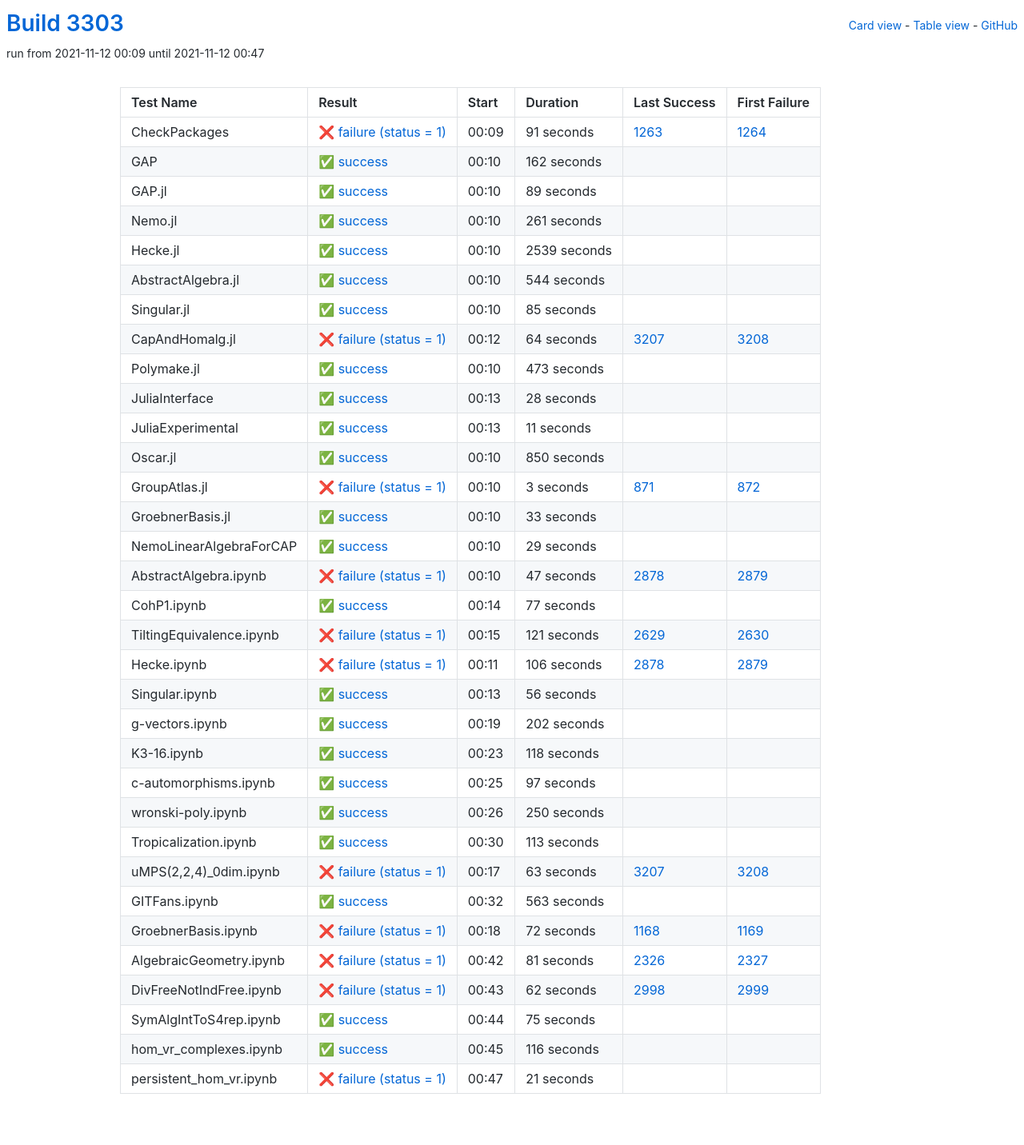
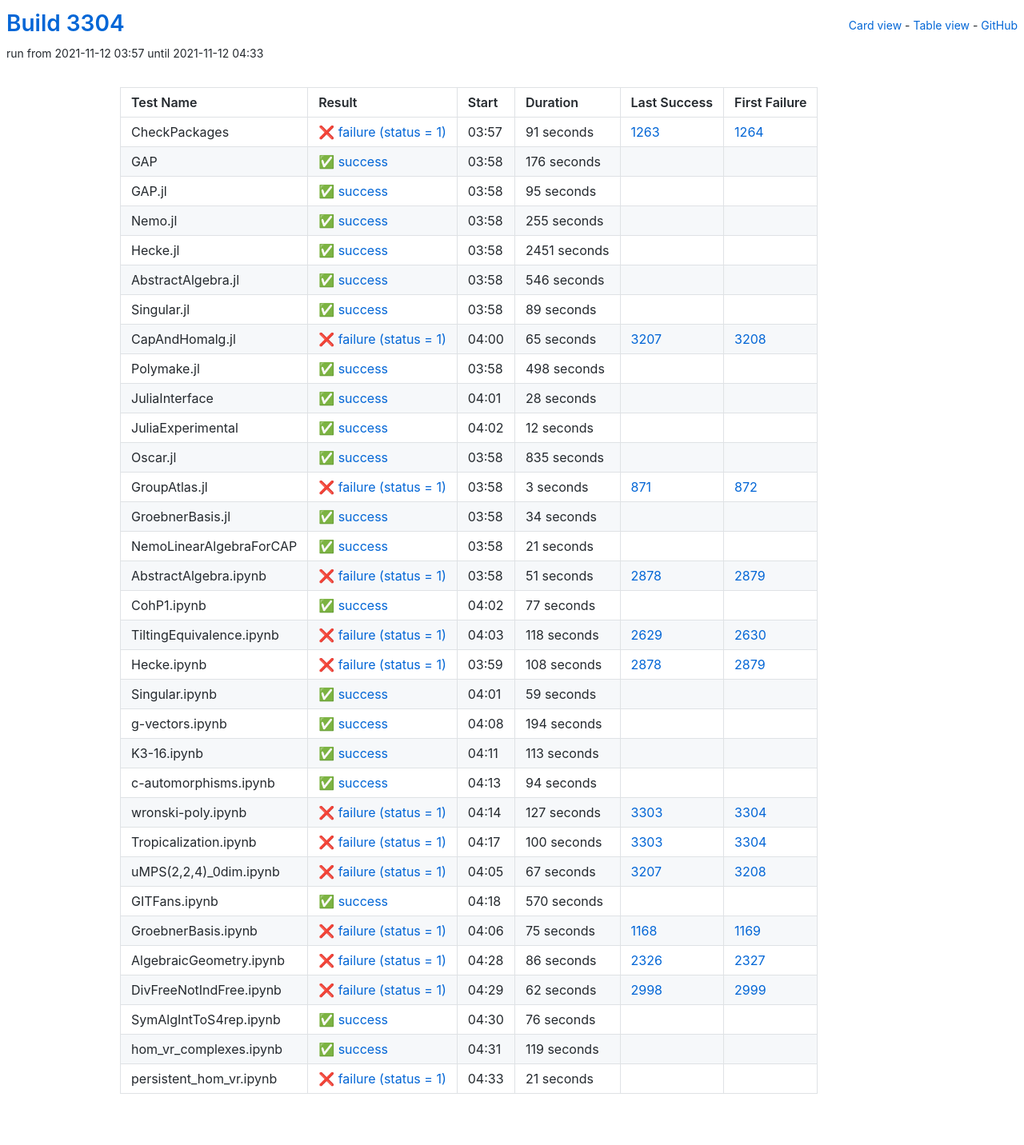
Before and after one commit to oscar-system/oscar-ci-status-stable, a Jekyll site: the page built from table.html, in a window 1280 px wide. Shown: the whole page at 80% size. Built offline with Jekyll 4.4.1, drawn with Linux system fonts in a browser that asks for light colours.

Commit message:
Build #3304

```diff
--- a/_data/ci.yml
+++ b/_data/ci.yml
@@ -1,6 +1,6 @@
 ---
-build: 3303
-build_url: https://oscarci.mathematik.uni-kl.de/job/oscar-stable/3303/
+build: 3304
+build_url: https://oscarci.mathematik.uni-kl.de/job/oscar-stable/3304/
 job: oscar-stable
 organization: oscar-system
 repo: oscar-ci-status-stable
@@ -8,8 +8,8 @@ repourl: https://github.com/oscar-system/oscar-ci-status-stable
 tests:
 - name: CheckPackages
   id: checkpackages
-  log: https://oscarci.mathematik.uni-kl.de/job/oscar-stable/3303/artifact/logs/build-3303/CheckPackages.log
-  start: 2021-11-12 00:09
+  log: https://oscarci.mathematik.uni-kl.de/job/oscar-stable/3304/artifact/logs/build-3304/CheckPackages.log
+  start: 2021-11-12 03:57
   success: false
   exitcode: 1
   status: failure
@@ -20,20 +20,68 @@ tests:
   first_failure_url: https://oscarci.mathematik.uni-kl.de/job/oscar-stable/1264/
 - name: GAP
   id: gap
-  log: https://oscarci.mathematik.uni-kl.de/job/oscar-stable/3303/artifact/logs/build-3303/GAP.log
-  start: 2021-11-12 00:10
+  log: https://oscarci.mathematik.uni-kl.de/job/oscar-stable/3304/artifact/logs/build-3304/GAP.log
+  start: 2021-11-12 03:58
   success: true
   exitcode: 0
   status: success
-  duration: 162
+  duration: 176
   last_success: false
   last_success_url:
   first_failure: false
   first_failure_url:
 - name: GAP.jl
   id: gap-jl
-  log: https://oscarci.mathematik.uni-kl.de/job/oscar-stable/3303/artifact/logs/build-3303/GAP.jl.log
-  start: 2021-11-12 00:10
+  log: https://oscarci.mathematik.uni-kl.de/job/oscar-stable/3304/artifact/logs/build-3304/GAP.jl.log
+  start: 2021-11-12 03:58
+  success: true
+  exitcode: 0
+  status: success
+  duration: 95
+  last_success: false
+  last_success_url:
+  first_failure: false
+  first_failure_url:
+- name: Nemo.jl
+  id: nemo-jl
+  log: https://oscarci.mathematik.uni-kl.de/job/oscar-stable/3304/artifact/logs/build-3304/Nemo.jl.log
+  start: 2021-11-12 03:58
+  success: true
+  exitcode: 0
+  status: success
+  duration: 255
+  last_success: false
+  last_success_url:
+  first_failure: false
+  first_failure_url:
+- name: Hecke.jl
+  id: hecke-jl
+  log: https://oscarci.mathematik.uni-kl.de/job/oscar-stable/3304/artifact/logs/build-3304/Hecke.jl.log
+  start: 2021-11-12 03:58
+  success: true
+  exitcode: 0
+  status: success
+  duration: 2451
+  last_success: false
+  last_success_url:
+  first_failure: false
+  first_failure_url:
+- name: AbstractAlgebra.jl
+  id: abstractalgebra-jl
+  log: https://oscarci.mathematik.uni-kl.de/job/oscar-stable/3304/artifact/logs/build-3304/AbstractAlgebra.jl.log
+  start: 2021-11-12 03:58
+  success: true
+  exitcode: 0
+  status: success
+  duration: 546
+  last_success: false
+  last_success_url:
+  first_failure: false
+  first_failure_url:
+- name: Singular.jl
+  id: singular-jl
+  log: https://oscarci.mathematik.uni-kl.de/job/oscar-stable/3304/artifact/logs/build-3304/Singular.jl.log
+  start: 2021-11-12 03:58
   success: true
   exitcode: 0
   status: success
@@ -42,82 +90,34 @@ tests:
   last_success_url:
   first_failure: false
   first_failure_url:
-- name: Nemo.jl
-  id: nemo-jl
-  log: https://oscarci.mathematik.uni-kl.de/job/oscar-stable/3303/artifact/logs/build-3303/Nemo.jl.log
-  start: 2021-11-12 00:10
-  success: true
-  exitcode: 0
-  status: success
-  duration: 261
-  last_success: false
-  last_success_url:
-  first_failure: false
-  first_failure_url:
-- name: Hecke.jl
-  id: hecke-jl
-  log: https://oscarci.mathematik.uni-kl.de/job/oscar-stable/3303/artifact/logs/build-3303/Hecke.jl.log
-  start: 2021-11-12 00:10
-  success: true
-  exitcode: 0
-  status: success
-  duration: 2539
-  last_success: false
-  last_success_url:
-  first_failure: false
-  first_failure_url:
-- name: AbstractAlgebra.jl
-  id: abstractalgebra-jl
-  log: https://oscarci.mathematik.uni-kl.de/job/oscar-stable/3303/artifact/logs/build-3303/AbstractAlgebra.jl.log
-  start: 2021-11-12 00:10
-  success: true
-  exitcode: 0
-  status: success
-  duration: 544
-  last_success: false
-  last_success_url:
-  first_failure: false
-  first_failure_url:
-- name: Singular.jl
-  id: singular-jl
-  log: https://oscarci.mathematik.uni-kl.de/job/oscar-stable/3303/artifact/logs/build-3303/Singular.jl.log
-  start: 2021-11-12 00:10
-  success: true
-  exitcode: 0
-  status: success
-  duration: 85
-  last_success: false
-  last_success_url:
-  first_failure: false
-  first_failure_url:
 - name: CapAndHomalg.jl
   id: capandhomalg-jl
-  log: https://oscarci.mathematik.uni-kl.de/job/oscar-stable/3303/artifact/logs/build-3303/CapAndHomalg.jl.log
-  start: 2021-11-12 00:12
+  log: https://oscarci.mathematik.uni-kl.de/job/oscar-stable/3304/artifact/logs/build-3304/CapAndHomalg.jl.log
+  start: 2021-11-12 04:00
   success: false
   exitcode: 1
   status: failure
-  duration: 64
+  duration: 65
   last_success: 3207
   last_success_url: https://oscarci.mathematik.uni-kl.de/job/oscar-stable/3207/
   first_failure: 3208
   first_failure_url: https://oscarci.mathematik.uni-kl.de/job/oscar-stable/3208/
 - name: Polymake.jl
   id: polymake-jl
-  log: https://oscarci.mathematik.uni-kl.de/job/oscar-stable/3303/artifact/logs/build-3303/Polymake.jl.log
-  start: 2021-11-12 00:10
+  log: https://oscarci.mathematik.uni-kl.de/job/oscar-stable/3304/artifact/logs/build-3304/Polymake.jl.log
+  start: 2021-11-12 03:58
   success: true
   exitcode: 0
   status: success
-  duration: 473
+  duration: 498
   last_success: false
   last_success_url:
   first_failure: false
   first_failure_url:
 - name: JuliaInterface
   id: juliainterface
-  log: https://oscarci.mathematik.uni-kl.de/job/oscar-stable/3303/artifact/logs/build-3303/JuliaInterface.log
-  start: 2021-11-12 00:13
+  log: https://oscarci.mathematik.uni-kl.de/job/oscar-stable/3304/artifact/logs/build-3304/JuliaInterface.log
+  start: 2021-11-12 04:01
   success: true
   exitcode: 0
   status: success
@@ -128,32 +128,32 @@ tests:
   first_failure_url:
 - name: JuliaExperimental
   id: juliaexperimental
-  log: https://oscarci.mathematik.uni-kl.de/job/oscar-stable/3303/artifact/logs/build-3303/JuliaExperimental.log
-  start: 2021-11-12 00:13
+  log: https://oscarci.mathematik.uni-kl.de/job/oscar-stable/3304/artifact/logs/build-3304/JuliaExperimental.log
+  start: 2021-11-12 04:02
   success: true
   exitcode: 0
   status: success
-  duration: 11
+  duration: 12
   last_success: false
   last_success_url:
   first_failure: false
   first_failure_url:
 - name: Oscar.jl
   id: oscar-jl
-  log: https://oscarci.mathematik.uni-kl.de/job/oscar-stable/3303/artifact/logs/build-3303/Oscar.jl.log
-  start: 2021-11-12 00:10
+  log: https://oscarci.mathematik.uni-kl.de/job/oscar-stable/3304/artifact/logs/build-3304/Oscar.jl.log
+  start: 2021-11-12 03:58
   success: true
   exitcode: 0
   status: success
-  duration: 850
+  duration: 835
   last_success: false
   last_success_url:
   first_failure: false
   first_failure_url:
 - name: GroupAtlas.jl
   id: groupatlas-jl
-  log: https://oscarci.mathematik.uni-kl.de/job/oscar-stable/3303/artifact/logs/build-3303/GroupAtlas.jl.log
-  start: 2021-11-12 00:10
+  log: https://oscarci.mathematik.uni-kl.de/job/oscar-stable/3304/artifact/logs/build-3304/GroupAtlas.jl.log
+  start: 2021-11-12 03:58
   success: false
   exitcode: 1
   status: failure
@@ -164,44 +164,44 @@ tests:
   first_failure_url: https://oscarci.mathematik.uni-kl.de/job/oscar-stable/872/
 - name: GroebnerBasis.jl
   id: groebnerbasis-jl
-  log: https://oscarci.mathematik.uni-kl.de/job/oscar-stable/3303/artifact/logs/build-3303/GroebnerBasis.jl.log
-  start: 2021-11-12 00:10
+  log: https://oscarci.mathematik.uni-kl.de/job/oscar-stable/3304/artifact/logs/build-3304/GroebnerBasis.jl.log
+  start: 2021-11-12 03:58
   success: true
   exitcode: 0
   status: success
-  duration: 33
+  duration: 34
   last_success: false
   last_success_url:
   first_failure: false
   first_failure_url:
 - name: NemoLinearAlgebraForCAP
   id: nemolinearalgebraforcap
-  log: https://oscarci.mathematik.uni-kl.de/job/oscar-stable/3303/artifact/logs/build-3303/NemoLinearAlgebraForCAP.log
-  start: 2021-11-12 00:10
+  log: https://oscarci.mathematik.uni-kl.de/job/oscar-stable/3304/artifact/logs/build-3304/NemoLinearAlgebraForCAP.log
+  start: 2021-11-12 03:58
   success: true
   exitcode: 0
   status: success
-  duration: 29
+  duration: 21
   last_success: false
   last_success_url:
   first_failure: false
   first_failure_url:
 - name: AbstractAlgebra.ipynb
   id: abstractalgebra-ipynb
-  log: https://oscarci.mathematik.uni-kl.de/job/oscar-stable/3303/artifact/logs/build-3303/AbstractAlgebra.ipynb.log
-  start: 2021-11-12 00:10
+  log: https://oscarci.mathematik.uni-kl.de/job/oscar-stable/3304/artifact/logs/build-3304/AbstractAlgebra.ipynb.log
+  start: 2021-11-12 03:58
   success: false
   exitcode: 1
   status: failure
-  duration: 47
+  duration: 51
   last_success: 2878
   last_success_url: https://oscarci.mathematik.uni-kl.de/job/oscar-stable/2878/
   first_failure: 2879
   first_failure_url: https://oscarci.mathematik.uni-kl.de/job/oscar-stable/2879/
 - name: CohP1.ipynb
   id: cohp1-ipynb
-  log: https://oscarci.mathematik.uni-kl.de/job/oscar-stable/3303/artifact/logs/build-3303/CohP1.ipynb.log
-  start: 2021-11-12 00:14
+  log: https://oscarci.mathematik.uni-kl.de/job/oscar-stable/3304/artifact/logs/build-3304/CohP1.ipynb.log
+  start: 2021-11-12 04:02
   success: true
   exitcode: 0
   status: success
@@ -212,92 +212,56 @@ tests:
   first_failure_url:
 - name: TiltingEquivalence.ipynb
   id: tiltingequivalence-ipynb
-  log: https://oscarci.mathematik.uni-kl.de/job/oscar-stable/3303/artifact/logs/build-3303/TiltingEquivalence.ipynb.log
-  start: 2021-11-12 00:15
+  log: https://oscarci.mathematik.uni-kl.de/job/oscar-stable/3304/artifact/logs/build-3304/TiltingEquivalence.ipynb.log
+  start: 2021-11-12 04:03
   success: false
   exitcode: 1
   status: failure
-  duration: 121
+  duration: 118
   last_success: 2629
   last_success_url: https://oscarci.mathematik.uni-kl.de/job/oscar-stable/2629/
   first_failure: 2630
   first_failure_url: https://oscarci.mathematik.uni-kl.de/job/oscar-stable/2630/
 - name: Hecke.ipynb
   id: hecke-ipynb
-  log: https://oscarci.mathematik.uni-kl.de/job/oscar-stable/3303/artifact/logs/build-3303/Hecke.ipynb.log
-  start: 2021-11-12 00:11
+  log: https://oscarci.mathematik.uni-kl.de/job/oscar-stable/3304/artifact/logs/build-3304/Hecke.ipynb.log
+  start: 2021-11-12 03:59
   success: false
   exitcode: 1
   status: failure
-  duration: 106
+  duration: 108
   last_success: 2878
   last_success_url: https://oscarci.mathematik.uni-kl.de/job/oscar-stable/2878/
   first_failure: 2879
   first_failure_url: https://oscarci.mathematik.uni-kl.de/job/oscar-stable/2879/
 - name: Singular.ipynb
   id: singular-ipynb
-  log: https://oscarci.mathematik.uni-kl.de/job/oscar-stable/3303/artifact/logs/build-3303/Singular.ipynb.log
-  start: 2021-11-12 00:13
+  log: https://oscarci.mathematik.uni-kl.de/job/oscar-stable/3304/artifact/logs/build-3304/Singular.ipynb.log
+  start: 2021-11-12 04:01
   success: true
   exitcode: 0
   status: success
-  duration: 56
+  duration: 59
   last_success: false
   last_success_url:
   first_failure: false
   first_failure_url:
 - name: g-vectors.ipynb
   id: g-vectors-ipynb
-  log: https://oscarci.mathematik.uni-kl.de/job/oscar-stable/3303/artifact/logs/build-3303/g-vectors.ipynb.log
-  start: 2021-11-12 00:19
+  log: https://oscarci.mathematik.uni-kl.de/job/oscar-stable/3304/artifact/logs/build-3304/g-vectors.ipynb.log
+  start: 2021-11-12 04:08
   success: true
   exitcode: 0
   status: success
-  duration: 202
+  duration: 194
   last_success: false
   last_success_url:
   first_failure: false
   first_failure_url:
 - name: K3-16.ipynb
   id: k3-16-ipynb
-  log: https://oscarci.mathematik.uni-kl.de/job/oscar-stable/3303/artifact/logs/build-3303/K3-16.ipynb.log
-  start: 2021-11-12 00:23
-  success: true
-  exitcode: 0
-  status: success
-  duration: 118
-  last_success: false
-  last_success_url:
-  first_failure: false
-  first_failure_url:
-- name: c-automorphisms.ipynb
-  id: c-automorphisms-ipynb
-  log: https://oscarci.mathematik.uni-kl.de/job/oscar-stable/3303/artifact/logs/build-3303/c-automorphisms.ipynb.log
-  start: 2021-11-12 00:25
-  success: true
-  exitcode: 0
-  status: success
-  duration: 97
-  last_success: false
-  last_success_url:
-  first_failure: false
-  first_failure_url:
-- name: wronski-poly.ipynb
-  id: wronski-poly-ipynb
-  log: https://oscarci.mathematik.uni-kl.de/job/oscar-stable/3303/artifact/logs/build-3303/wronski-poly.ipynb.log
-  start: 2021-11-12 00:26
-  success: true
-  exitcode: 0
-  status: success
-  duration: 250
-  last_success: false
-  last_success_url:
-  first_failure: false
-  first_failure_url:
-- name: Tropicalization.ipynb
-  id: tropicalization-ipynb
-  log: https://oscarci.mathematik.uni-kl.de/job/oscar-stable/3303/artifact/logs/build-3303/Tropicalization.ipynb.log
-  start: 2021-11-12 00:30
+  log: https://oscarci.mathematik.uni-kl.de/job/oscar-stable/3304/artifact/logs/build-3304/K3-16.ipynb.log
+  start: 2021-11-12 04:11
   success: true
   exitcode: 0
   status: success
@@ -306,58 +270,94 @@ tests:
   last_success_url:
   first_failure: false
   first_failure_url:
-- name: uMPS(2,2,4)_0dim.ipynb
-  id: umps-2-2-4-0dim-ipynb
-  log: https://oscarci.mathematik.uni-kl.de/job/oscar-stable/3303/artifact/logs/build-3303/uMPS-2-2-4-_0dim.ipynb.log
-  start: 2021-11-12 00:17
+- name: c-automorphisms.ipynb
+  id: c-automorphisms-ipynb
+  log: https://oscarci.mathematik.uni-kl.de/job/oscar-stable/3304/artifact/logs/build-3304/c-automorphisms.ipynb.log
+  start: 2021-11-12 04:13
+  success: true
+  exitcode: 0
+  status: success
+  duration: 94
+  last_success: false
+  last_success_url:
+  first_failure: false
+  first_failure_url:
+- name: wronski-poly.ipynb
+  id: wronski-poly-ipynb
+  log: https://oscarci.mathematik.uni-kl.de/job/oscar-stable/3304/artifact/logs/build-3304/wronski-poly.ipynb.log
+  start: 2021-11-12 04:14
   success: false
   exitcode: 1
   status: failure
-  duration: 63
+  duration: 127
+  last_success: 3303
+  last_success_url: https://oscarci.mathematik.uni-kl.de/job/oscar-stable/3303/
+  first_failure: 3304
+  first_failure_url: https://oscarci.mathematik.uni-kl.de/job/oscar-stable/3304/
+- name: Tropicalization.ipynb
+  id: tropicalization-ipynb
+  log: https://oscarci.mathematik.uni-kl.de/job/oscar-stable/3304/artifact/logs/build-3304/Tropicalization.ipynb.log
+  start: 2021-11-12 04:17
+  success: false
+  exitcode: 1
+  status: failure
+  duration: 100
+  last_success: 3303
+  last_success_url: https://oscarci.mathematik.uni-kl.de/job/oscar-stable/3303/
+  first_failure: 3304
+  first_failure_url: https://oscarci.mathematik.uni-kl.de/job/oscar-stable/3304/
+- name: uMPS(2,2,4)_0dim.ipynb
+  id: umps-2-2-4-0dim-ipynb
+  log: https://oscarci.mathematik.uni-kl.de/job/oscar-stable/3304/artifact/logs/build-3304/uMPS-2-2-4-_0dim.ipynb.log
+  start: 2021-11-12 04:05
+  success: false
+  exitcode: 1
+  status: failure
+  duration: 67
   last_success: 3207
   last_success_url: https://oscarci.mathematik.uni-kl.de/job/oscar-stable/3207/
   first_failure: 3208
   first_failure_url: https://oscarci.mathematik.uni-kl.de/job/oscar-stable/3208/
 - name: GITFans.ipynb
   id: gitfans-ipynb
-  log: https://oscarci.mathematik.uni-kl.de/job/oscar-stable/3303/artifact/logs/build-3303/GITFans.ipynb.log
-  start: 2021-11-12 00:32
+  log: https://oscarci.mathematik.uni-kl.de/job/oscar-stable/3304/artifact/logs/build-3304/GITFans.ipynb.log
+  start: 2021-11-12 04:18
   success: true
   exitcode: 0
   status: success
-  duration: 563
+  duration: 570
   last_success: false
   last_success_url:
   first_failure: false
   first_failure_url:
 - name: GroebnerBasis.ipynb
   id: groebnerbasis-ipynb
-  log: https://oscarci.mathematik.uni-kl.de/job/oscar-stable/3303/artifact/logs/build-3303/GroebnerBasis.ipynb.log
-  start: 2021-11-12 00:18
+  log: https://oscarci.mathematik.uni-kl.de/job/oscar-stable/3304/artifact/logs/build-3304/GroebnerBasis.ipynb.log
+  start: 2021-11-12 04:06
   success: false
   exitcode: 1
   status: failure
-  duration: 72
+  duration: 75
   last_success: 1168
   last_success_url: https://oscarci.mathematik.uni-kl.de/job/oscar-stable/1168/
   first_failure: 1169
   first_failure_url: https://oscarci.mathematik.uni-kl.de/job/oscar-stable/1169/
 - name: AlgebraicGeometry.ipynb
   id: algebraicgeometry-ipynb
-  log: https://oscarci.mathematik.uni-kl.de/job/oscar-stable/3303/artifact/logs/build-3303/AlgebraicGeometry.ipynb.log
-  start: 2021-11-12 00:42
+  log: https://oscarci.mathematik.uni-kl.de/job/oscar-stable/3304/artifact/logs/build-3304/AlgebraicGeometry.ipynb.log
+  start: 2021-11-12 04:28
   success: false
   exitcode: 1
   status: failure
-  duration: 81
+  duration: 86
   last_success: 2326
   last_success_url: https://oscarci.mathematik.uni-kl.de/job/oscar-stable/2326/
   first_failure: 2327
   first_failure_url: https://oscarci.mathematik.uni-kl.de/job/oscar-stable/2327/
 - name: DivFreeNotIndFree.ipynb
   id: divfreenotindfree-ipynb
-  log: https://oscarci.mathematik.uni-kl.de/job/oscar-stable/3303/artifact/logs/build-3303/DivFreeNotIndFree.ipynb.log
-  start: 2021-11-12 00:43
+  log: https://oscarci.mathematik.uni-kl.de/job/oscar-stable/3304/artifact/logs/build-3304/DivFreeNotIndFree.ipynb.log
+  start: 2021-11-12 04:29
   success: false
   exitcode: 1
   status: failure
@@ -368,32 +368,32 @@ tests:
   first_failure_url: https://oscarci.mathematik.uni-kl.de/job/oscar-stable/2999/
 - name: SymAlgIntToS4rep.ipynb
   id: symalginttos4rep-ipynb
-  log: https://oscarci.mathematik.uni-kl.de/job/oscar-stable/3303/artifact/logs/build-3303/SymAlgIntToS4rep.ipynb.log
-  start: 2021-11-12 00:44
+  log: https://oscarci.mathematik.uni-kl.de/job/oscar-stable/3304/artifact/logs/build-3304/SymAlgIntToS4rep.ipynb.log
+  start: 2021-11-12 04:30
   success: true
   exitcode: 0
   status: success
-  duration: 75
+  duration: 76
   last_success: false
   last_success_url:
   first_failure: false
   first_failure_url:
 - name: hom_vr_complexes.ipynb
   id: hom-vr-complexes-ipynb
-  log: https://oscarci.mathematik.uni-kl.de/job/oscar-stable/3303/artifact/logs/build-3303/hom_vr_complexes.ipynb.log
-  start: 2021-11-12 00:45
+  log: https://oscarci.mathematik.uni-kl.de/job/oscar-stable/3304/artifact/logs/build-3304/hom_vr_complexes.ipynb.log
+  start: 2021-11-12 04:31
   success: true
   exitcode: 0
   status: success
-  duration: 116
+  duration: 119
   last_success: false
   last_success_url:
   first_failure: false
   first_failure_url:
 - name: persistent_hom_vr.ipynb
   id: persistent-hom-vr-ipynb
-  log: https://oscarci.mathematik.uni-kl.de/job/oscar-stable/3303/artifact/logs/build-3303/persistent_hom_vr.ipynb.log
-  start: 2021-11-12 00:47
+  log: https://oscarci.mathematik.uni-kl.de/job/oscar-stable/3304/artifact/logs/build-3304/persistent_hom_vr.ipynb.log
+  start: 2021-11-12 04:33
   success: false
   exitcode: 1
   status: failure
```
Also changed, not shown: README.md.
